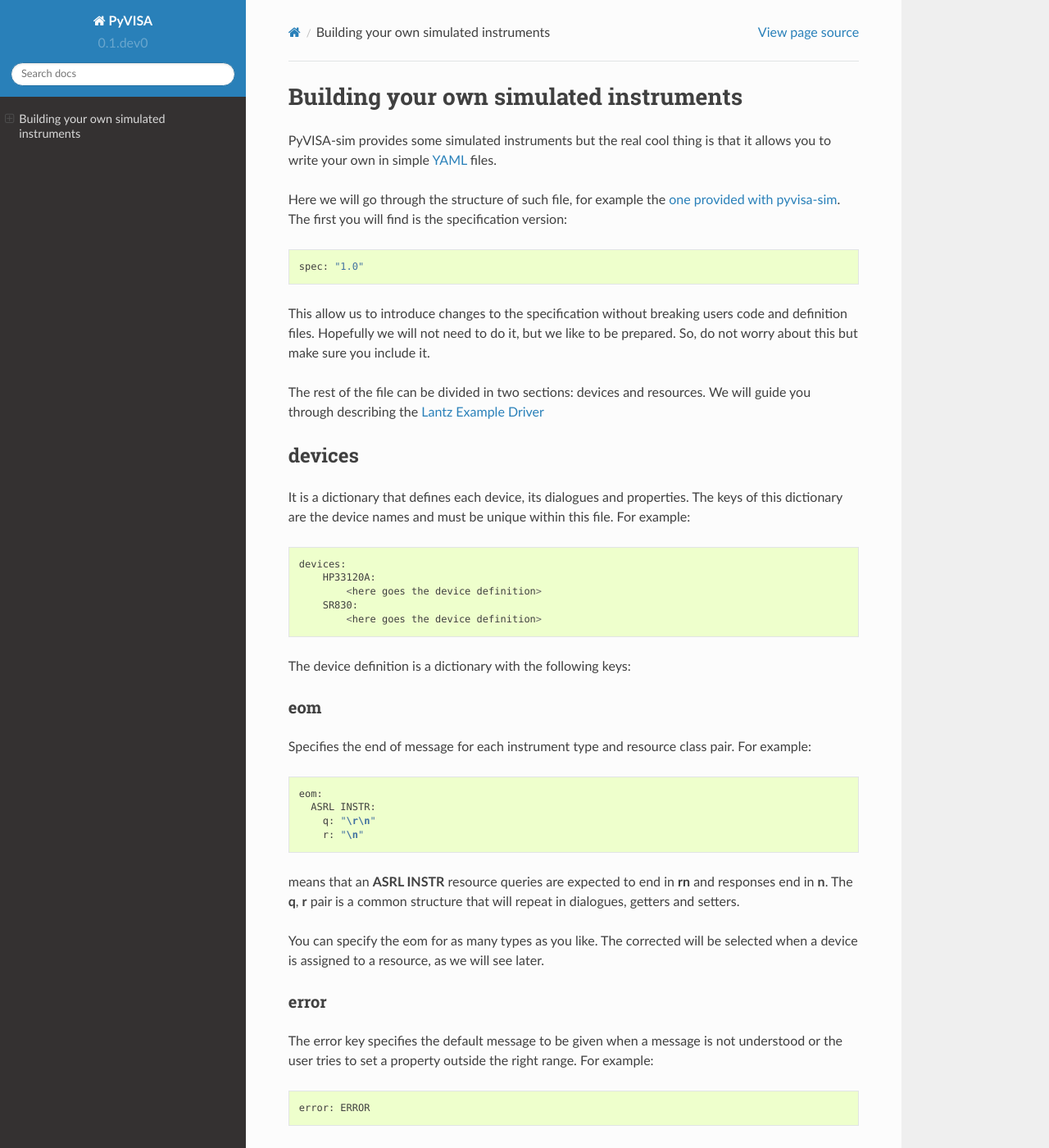
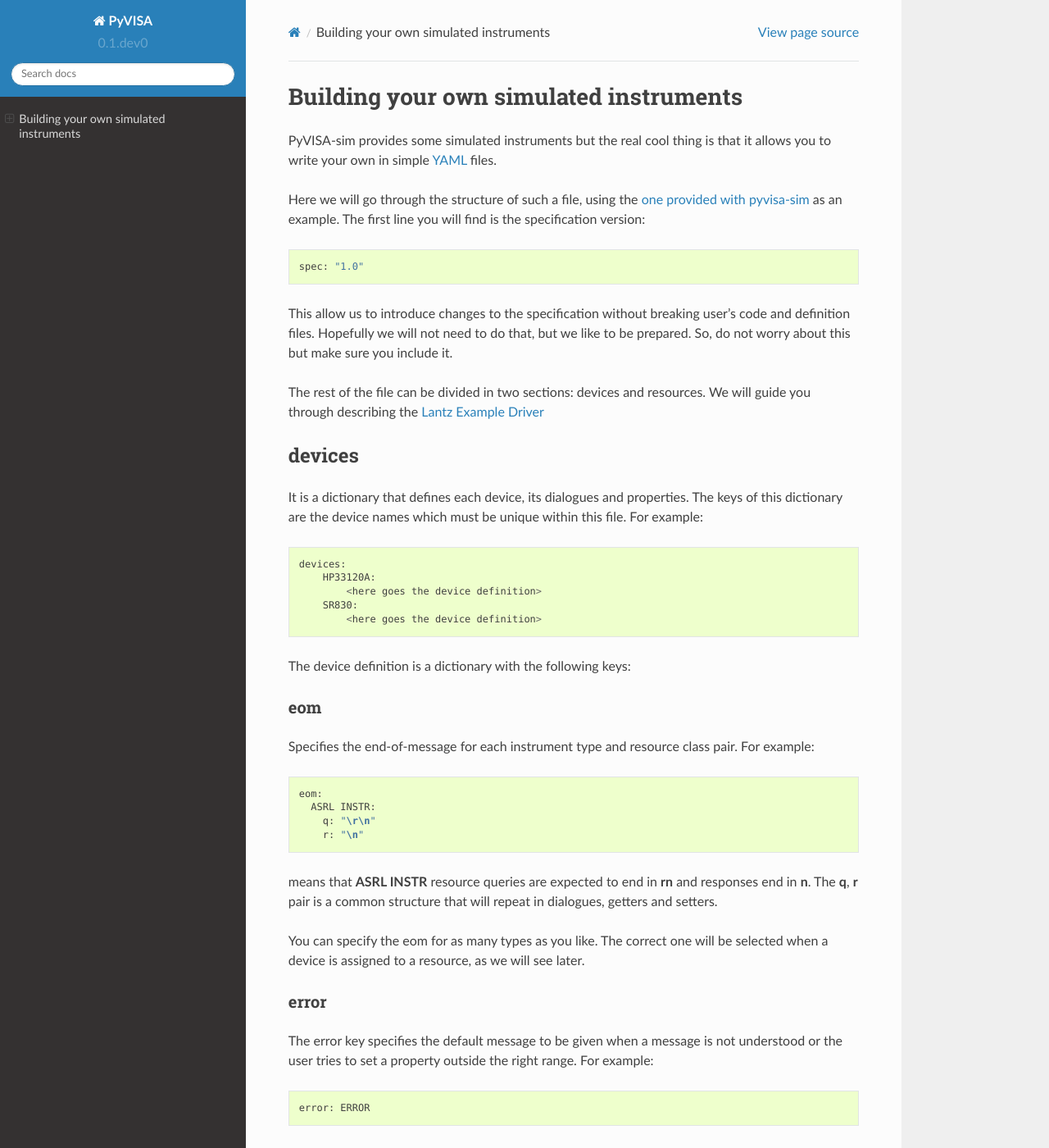
Before and after one commit to pyvisa/pyvisa-sim, a Sphinx documentation site: the page built from docs/definitions.rst, in a window 1280 px wide and 1400 px high. Shown: the whole window at 82% size. Built offline with Sphinx 7.4.7 and the Read the Docs theme 2.0.0, drawn with Linux system fonts in a browser that asks for light colours; some of the changed text lies outside the part shown.

Commit message:
Update definitions.rst
Some rephrasing.

```diff
--- a/docs/definitions.rst
+++ b/docs/definitions.rst
@@ -7,13 +7,13 @@ Building your own simulated instruments
 PyVISA-sim provides some simulated instruments but the real cool thing is that
 it allows you to write your own in simple YAML_ files.
 
-Here we will go through the structure of such file, for example the `one provided
-with pyvisa-sim`_. The first you will find is the specification version::
+Here we will go through the structure of such a file, using the `one provided
+with pyvisa-sim`_ as an example. The first line you will find is the specification version::
 
     spec: "1.0"
 
-This allow us to introduce changes to the specification without breaking users code
-and definition files. Hopefully we will not need to do it, but we like to be prepared.
+This allow us to introduce changes to the specification without breaking user's code
+and definition files. Hopefully we will not need to do that, but we like to be prepared.
 So, do not worry about this but make sure you include it.
 
 The rest of the file can be divided in two sections: devices and resources. We will guide
@@ -23,7 +23,7 @@ devices
 =======
 
 It is a dictionary that defines each device, its dialogues and properties. The keys of this
-dictionary are the device names and must be unique within this file. For example::
+dictionary are the device names which must be unique within this file. For example::
 
     devices:
         HP33120A:
@@ -37,7 +37,7 @@ The device definition is a dictionary with the following keys:
 eom
 ---
 
-Specifies the end of message for each instrument type and resource class pair.
+Specifies the end-of-message for each instrument type and resource class pair.
 For example::
 
     eom:
@@ -45,11 +45,11 @@ For example::
         q: "\r\n"
         r: "\n"
 
-means that an **ASRL INSTR** resource queries are expected to end in **\r\n** and
+means that **ASRL INSTR** resource queries are expected to end in **\r\n** and
 responses end in **\n**. The **q**, **r** pair is a common structure that will
 repeat in dialogues, getters and setters.
 
-You can specify the eom for as many types as you like. The corrected will be
+You can specify the eom for as many types as you like. The correct one will be
 selected when a device is assigned to a resource, as we will see later.
 
 
```
Also changed, not shown: other parts of docs/definitions.rst (+9 -9 lines).
